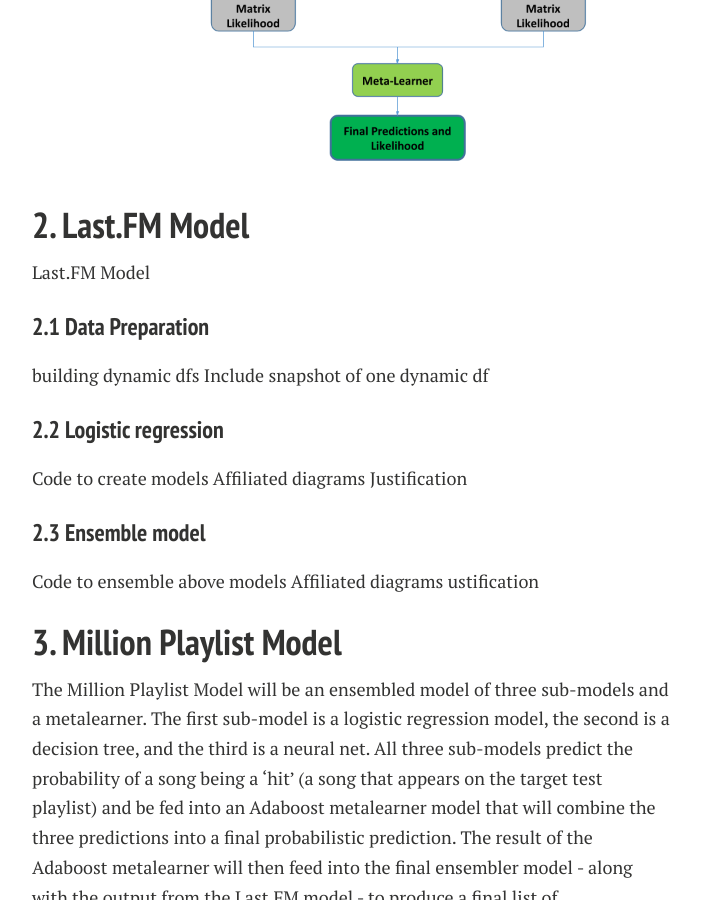
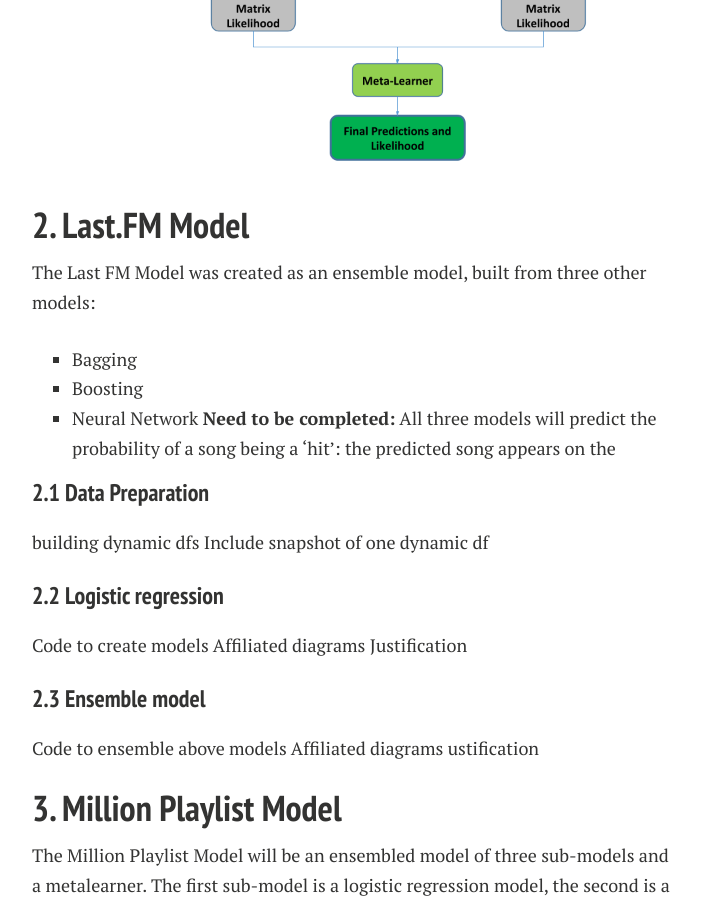
Before and after one commit to lyannaliu/lyannaliu.github.io, a Jekyll site: the page built from modelsandmethods.md, in a window 1280 px wide and 900 px high, scrolled down 970 px. Shown: the whole window, without its empty margins (288-989 px from the left). Built offline with Jekyll 4.4.1, drawn with Linux system fonts in a browser that asks for light colours; nearby versions of some CDN libraries.

Commit message:
Update modelsandmethods.md

```diff
--- a/modelsandmethods.md
+++ b/modelsandmethods.md
@@ -25,7 +25,12 @@ The overall structure of the model description of metamodel and two submodels:
 ![Fig](/images/Fig.png)
 
 <h2 id="2">2. Last.FM Model</h2>
-Last.FM Model
+The Last FM Model was created as an ensemble model, built from three other models:
+  - Bagging
+  - Boosting
+  - Neural Network
+**Need to be completed:** All three models will predict the probability of a song being a 'hit': the predicted song appears on the
+
 <h3 id="2.1">2.1 Data Preparation</h3>
 building dynamic dfs
 Include snapshot of one dynamic df
```
